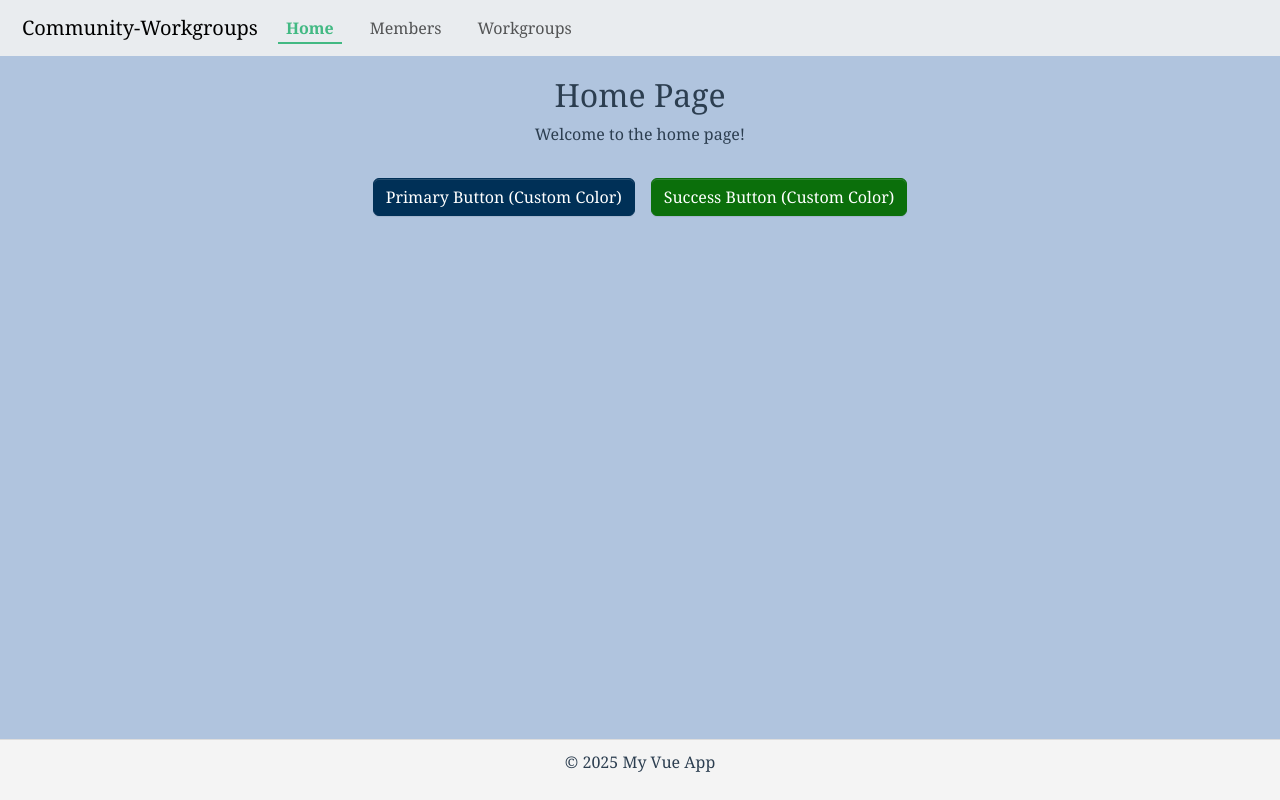
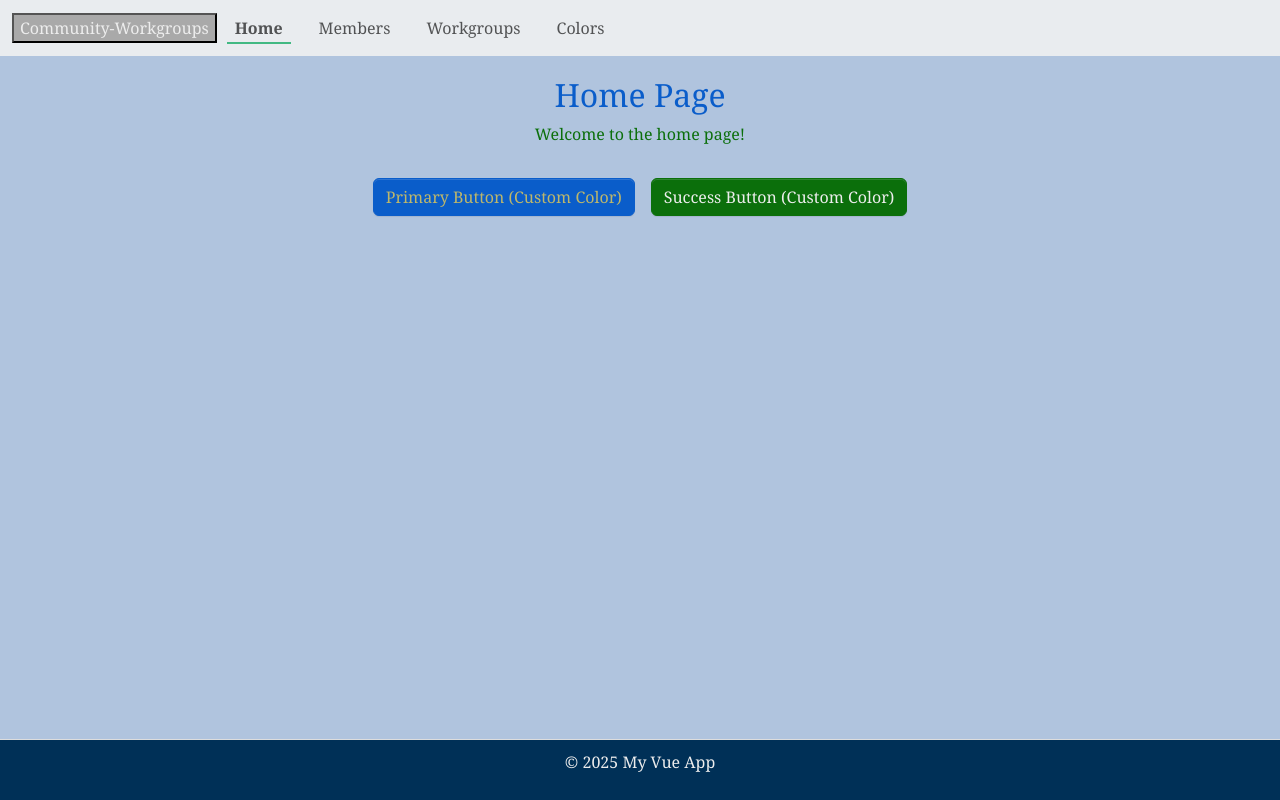
Before and after one commit to jplovett/Community-Workgroups, a Vue app: page / in a window 1280 px wide. Built offline with nearby package versions, Linux system fonts and the light colour scheme.

Commit message:
updated theme

```diff
--- a/src/assets/scss/custom-bootstrap.scss
+++ b/src/assets/scss/_variables.scss
@@ -3,17 +3,16 @@
 @import "bootstrap/scss/variables";
 
 // Override Bootstrap variables here
-$primary: #003057;
+$primary: #0a5dca;
 $secondary: #a9a9a9;
 $success: #0b6f0b;
 $info: #b0c4de;
 $warning: #bdb76b;
 $danger: #b22222;
-$light: #eeeeee;
-$dark: #1620;
+$light: #ededed;
+$dark: #003057;
 $muted: #888888;
-$body-bg: #f8f9fa;
-// Example: Enable shadows globally
+
 $enable-shadows: true;
 
 $theme-colors: (
@@ -24,9 +23,10 @@ $theme-colors: (
   "warning":    $warning,
   "danger":     $danger,
   "light":      $light,
-  "dark":       $dark
+  "dark":       $dark,
+  "muted":      $muted
 );
+
 
 // Import the rest of Bootstrap to apply your changes
 @import "bootstrap/scss/bootstrap";
-@import "./main.scss"
--- a/src/assets/scss/main.scss
+++ b/src/assets/scss/main.scss
@@ -1,3 +1,4 @@
+@use 'variables' as *;
 // global custom style, after bootstrap overrides
 
 html,
--- a/src/components/global/AppFooter.vue
+++ b/src/components/global/AppFooter.vue
@@ -1,12 +1,11 @@
 <template>
-  <footer>
+  <footer class="bg-dark text-light">
     <p>&copy; 2025 My Vue App</p>
   </footer>
 </template>
 
 <style scoped>
 footer {
-  background-color: #f4f4f4;
   padding: 10px;
   text-align: center;
   border-top: 1px solid #ddd;
--- a/src/components/global/AppHeader.vue
+++ b/src/components/global/AppHeader.vue
@@ -1,7 +1,7 @@
 <template>
     <nav class="navbar navbar-expand-lg bg-body-secondary">
         <div class="container-fluid">
-            <a class="navbar-brand" href="/">Community-Workgroups</a>
+            <button class="bg-secondary text-light" @click="router.push({ name: 'Home' })">Community-Workgroups</button>
             <button class="navbar-toggler" type="button" data-bs-toggle="collapse"
                 data-bs-target="#navbarSupportedContent" aria-controls="navbarSupportedContent" aria-expanded="false"
                 aria-label="Toggle navigation">
@@ -10,13 +10,16 @@
             <div class="collapse navbar-collapse" id="navbarSupportedContent">
                 <ul class="navbar-nav me-auto mb-2 mb-lg-0">
                     <li class="nav-item">
-                        <router-link to="/" class="nav-link" aria-current="page">Home</router-link>
+                        <router-link to="/" class="nav-link tex-dark" aria-current="page">Home</router-link>
                     </li>
                     <li class="nav-item">
                         <router-link to="/members" class="nav-link" href="#">Members</router-link>
                     </li>
                     <li class="nav-item">
                         <router-link to="/workgroups" class="nav-link" href="#">Workgroups</router-link>
+                    </li>
+                    <li class="nav-item">
+                        <router-link to="/colors" class="nav-link" href="#">Colors</router-link>
                     </li>
                 </ul>
             </div>
@@ -25,6 +28,10 @@
 </template>
 
 <script setup>
+
+import { useRouter } from 'vue-router';
+const router = useRouter();
+
 </script>
 
 <style lang="scss" scoped>
@@ -33,9 +40,11 @@ header {
     text-align: center;
     border-bottom: 1px solid #ddd;
 }
+
 .navbar-brand {
     text-decoration: none;
 }
+
 nav a {
     margin: 0 10px;
 }
@@ -43,7 +52,6 @@ nav a {
 /* Add your active link styling here */
 .router-link-active {
     font-weight: bold;
-    color: #42b983;
     /* A nice green color for active links */
     border-bottom: 2px solid #42b983;
     padding-bottom: 2px;
--- a/src/components/global/oldHeader.vue
+++ /dev/null
@@ -1,33 +0,0 @@
-<template>
-    <header>
-        <nav class="navbar bg-dark border-bottom border-body" data-bs-theme="dark">
-            <router-link to="/" class="nav-link">Home</router-link> |
-            <router-link to="/about" class="nav-link">About</router-link> |
-            <router-link to="/members" class="nav-link">Members</router-link> |
-            <router-link to="/workgroups" class="nav-link">Workgroups</router-link>
-            <router-link to="/member/1620" class="nav-link">Member</router-link> |
-            <router-link to="/workgroup/420" class="nav-link">Workgroup</router-link>
-        </nav>
-    </header>
-</template>
-
-<style scoped>
-header {
-    padding: 20px;
-    text-align: center;
-    border-bottom: 1px solid #ddd;
-}
-
-nav a {
-    margin: 0 10px;
-}
-
-/* Add your active link styling here */
-.router-link-active {
-    font-weight: bold;
-    color: #42b983;
-    /* A nice green color for active links */
-    border-bottom: 2px solid #42b983;
-    padding-bottom: 2px;
-}
-</style>
--- a/src/main.js
+++ b/src/main.js
@@ -6,7 +6,8 @@ import MemberList from './views/MembersView.vue';
 import MemberItem from './views/MemberView.vue';
 import WorkgroupList from './views/WorkgroupsView.vue';
 import WorkgroupItem from './views/WorkgroupView.vue';
-import './assets/scss/custom-bootstrap.scss';
+import Colors from './views/ColorsView.vue';
+import './assets/scss/main.scss';
 import App from './App.vue';
 
 const router = createRouter({
@@ -18,6 +19,7 @@ const router = createRouter({
         { path: '/member/:id', name: 'Member', component: MemberItem },
         { path: '/workgroup/:id', name: 'Workgroup', component: WorkgroupItem },
         { path: '/Workgroups', name: 'Workgroups', component: WorkgroupList },
+        { path: '/colors', name: 'Colors', component: Colors },
     ],
 });
 
--- a/src/views/HomeView.vue
+++ b/src/views/HomeView.vue
@@ -1,10 +1,10 @@
 <template>
     <div class="content-view">
-        <h2>Home Page</h2>
-        <p>Welcome to the home page!</p>
+        <h2 class="text-primary">Home Page</h2>
+        <p class="text-success">Welcome to the home page!</p>
         <div class="container p-3">
-            <button class="btn btn-primary mx-2">Primary Button (Custom Color)</button>
-            <button class="btn btn-success mx-2">Success Button (Custom Color)</button>
+            <button class="btn btn-primary text-warning mx-2">Primary Button (Custom Color)</button>
+            <button class="btn btn-success text-light mx-2">Success Button (Custom Color)</button>
         </div>
     </div>
 </template>
```
